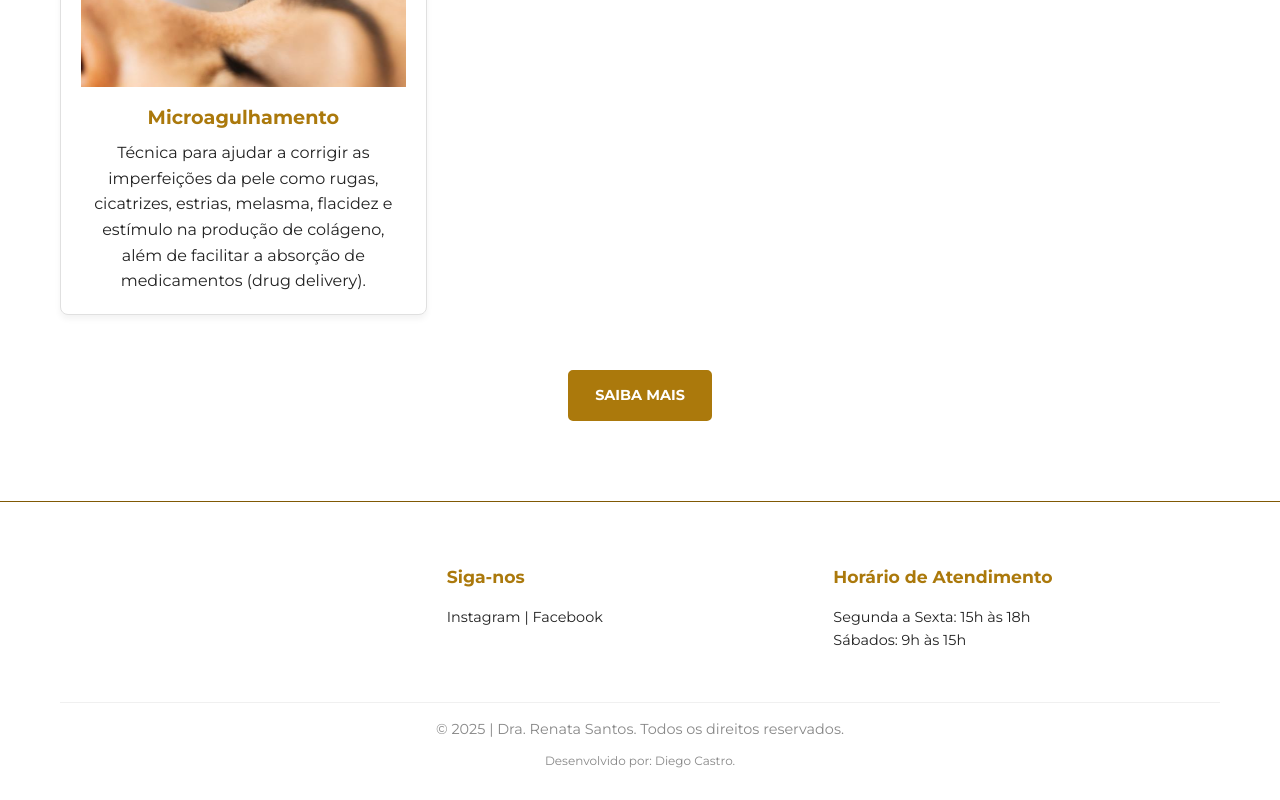
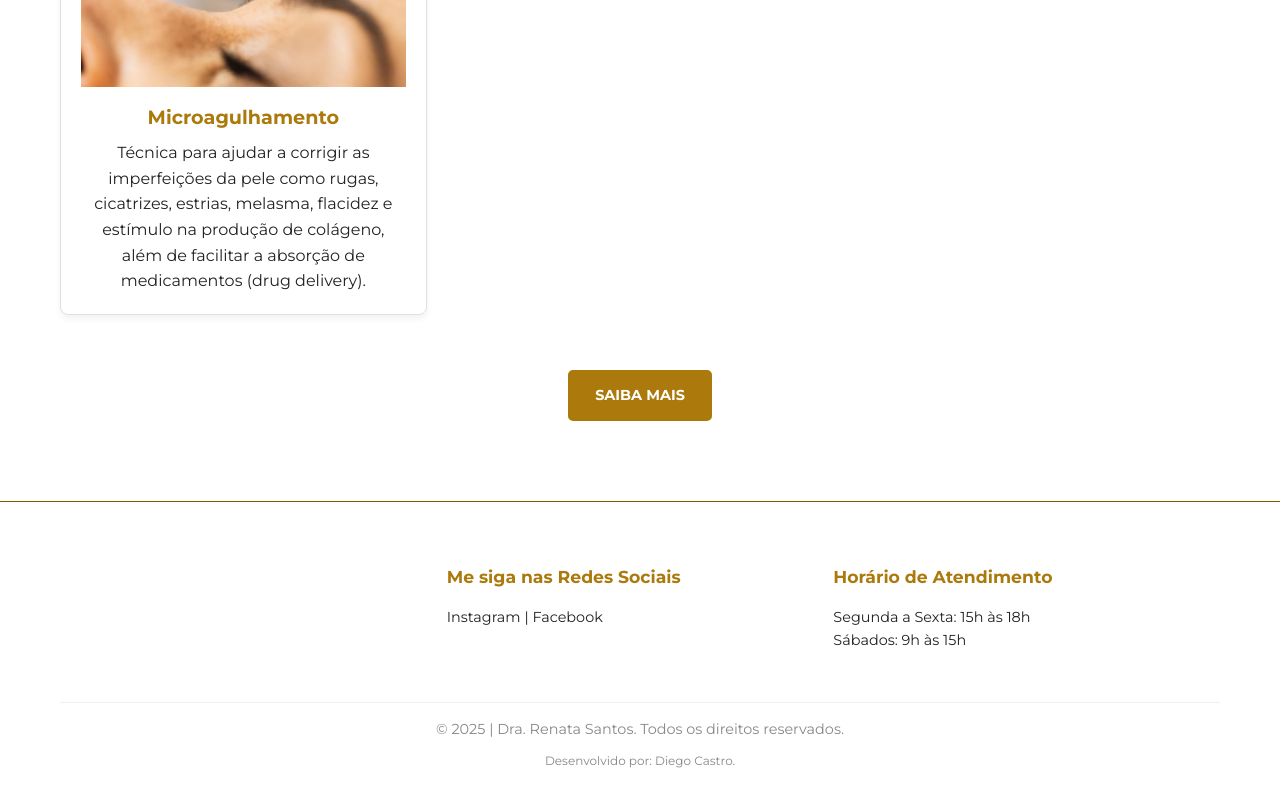
Before and after one commit to dpinto2020/RenataSantos, a plain HTML site: page index.html in a window 1280 px wide. Shown: the part 1804-2604 px from the top of the page. Drawn offline with nearby package versions, Linux system fonts and the light colour scheme.

Commit message:
Update index.html

```diff
--- a/index.html
+++ b/index.html
@@ -100,7 +100,7 @@
                    <!-- <p>📧 <a href="mailto:renata.st.biomedica.esteta@gmail.com">Clique para enviar E-mail</a></p> -->
                 </div>
                 <div class="social-media">
-                    <h4>Siga-nos</h4>
+                    <h4>Me siga nas Redes Sociais</h4>
                     <a href="https://www.instagram.com/dra.renata.santos/" target="_blank">Instagram</a> |
                     <a href="https://www.facebook.com/renatacnn?locale=pt_BR" target="_blank">Facebook</a>
                 </div>
```
